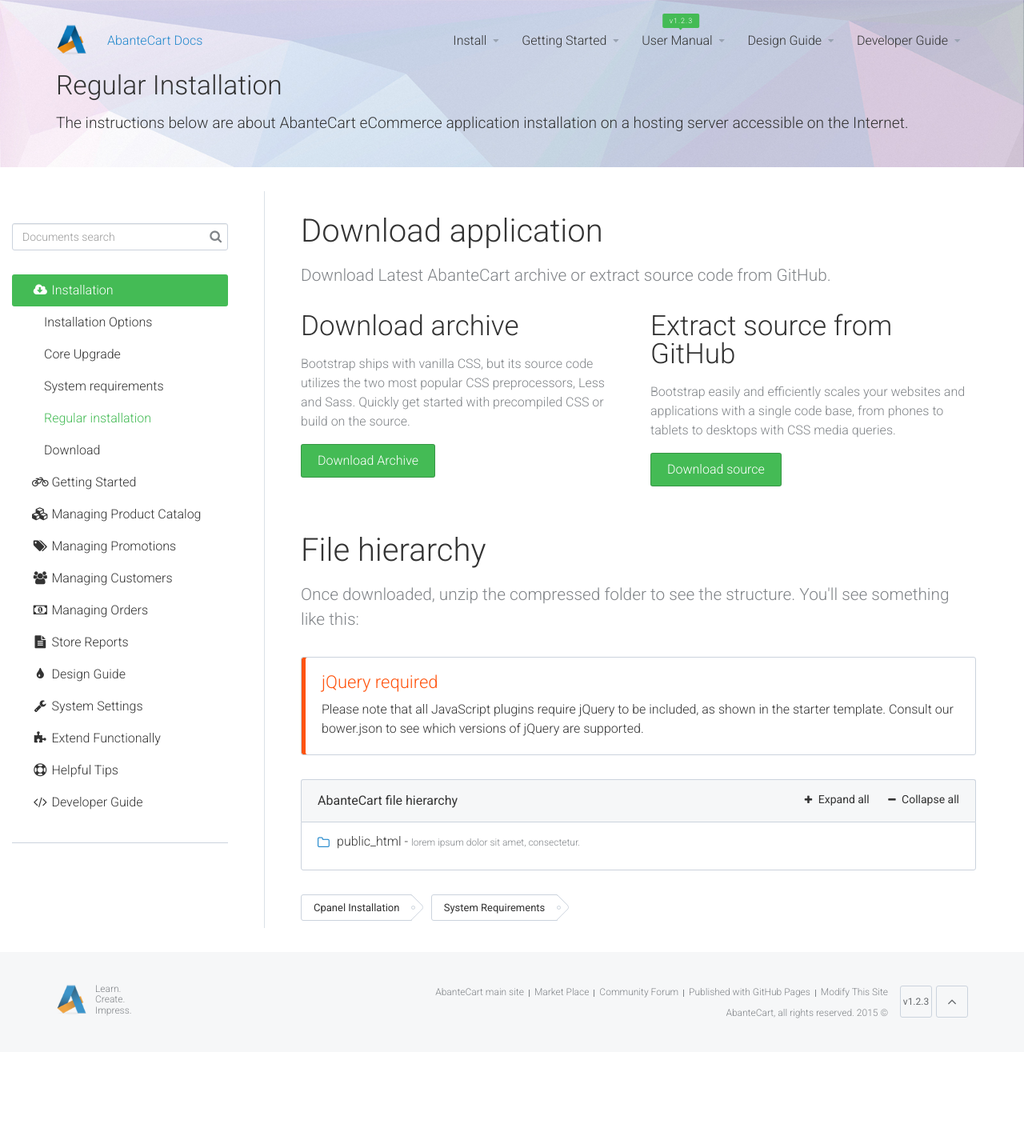
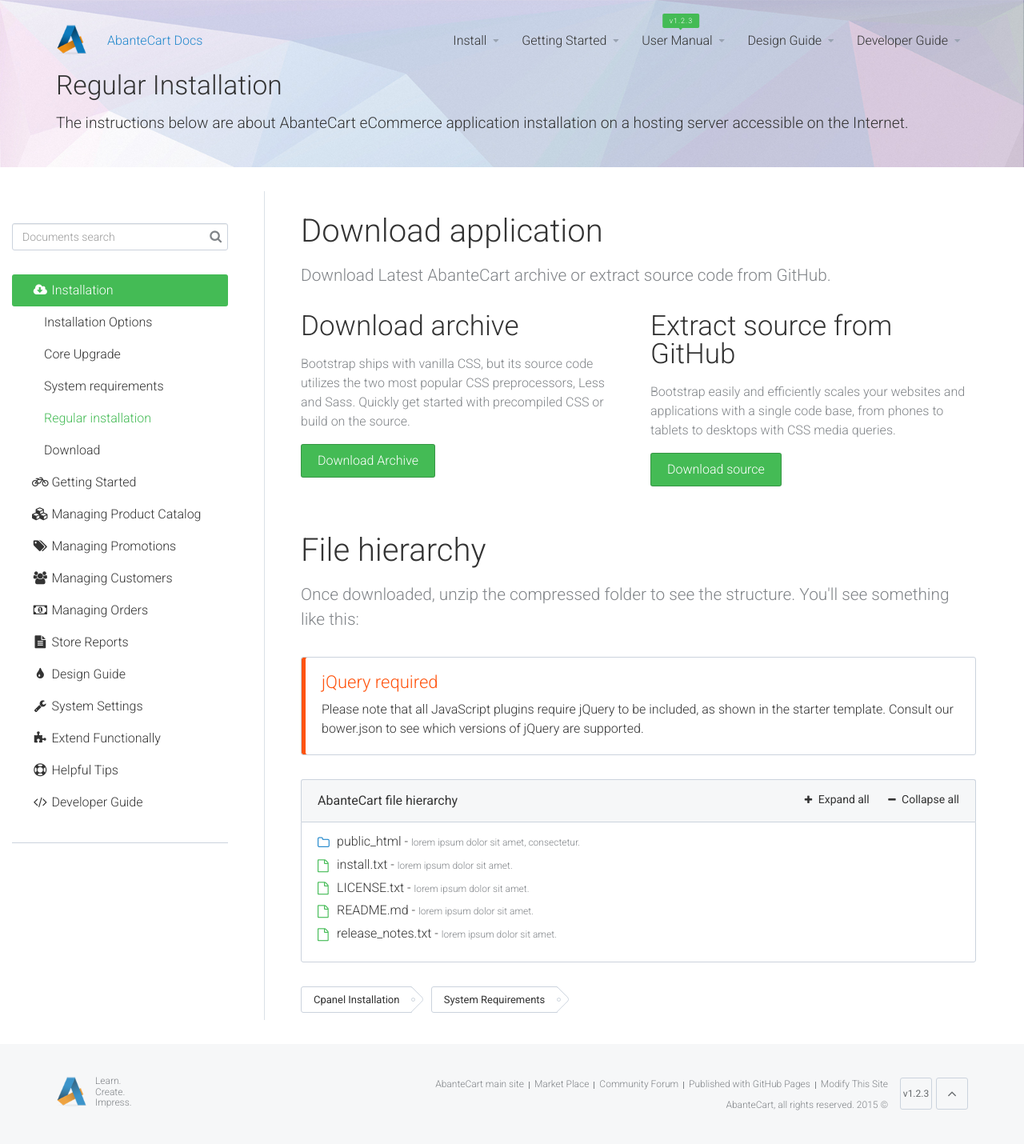
Before and after one commit to abantecart/abantecart.github.io, a Jekyll site: the page built from pages/install/regular_installation.html, in a window 1280 px wide. Shown: the whole page at 80% size. Built offline with Jekyll 4.4.1, drawn with Linux system fonts in a browser that asks for light colours; before the commit the page ends 1315 px from its top, so only the background shows below that.

Commit message:
Update regular_installation.html

```diff
--- a/pages/install/regular_installation.html
+++ b/pages/install/regular_installation.html
@@ -123,6 +123,18 @@
 								</li>
 								</ul>
 								</li>
+							<li class="is-file">install.txt -
+									<span class="file-tree-description">lorem ipsum dolor sit amet.</span>
+								</li>
+							<li class="is-file">LICENSE.txt -
+									<span class="file-tree-description">lorem ipsum dolor sit amet.</span>
+								</li>
+							<li class="is-file">README.md -
+									<span class="file-tree-description">lorem ipsum dolor sit amet.</span>
+								</li>
+							<li class="is-file">release_notes.txt -
+									<span class="file-tree-description">lorem ipsum dolor sit amet.</span>
+								</li>
 							</ul>
 						</div>
 						<!-- End of FIle Tree -->
```
